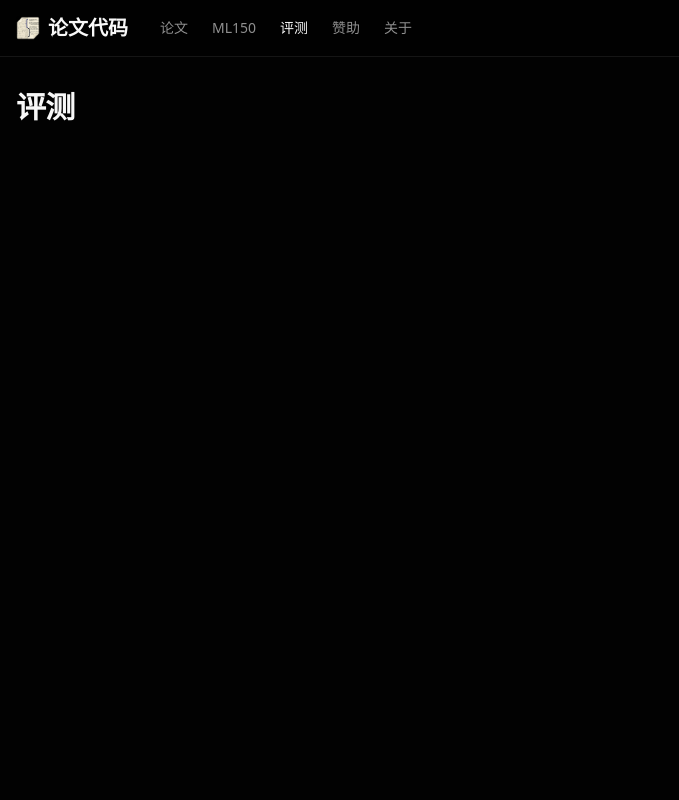
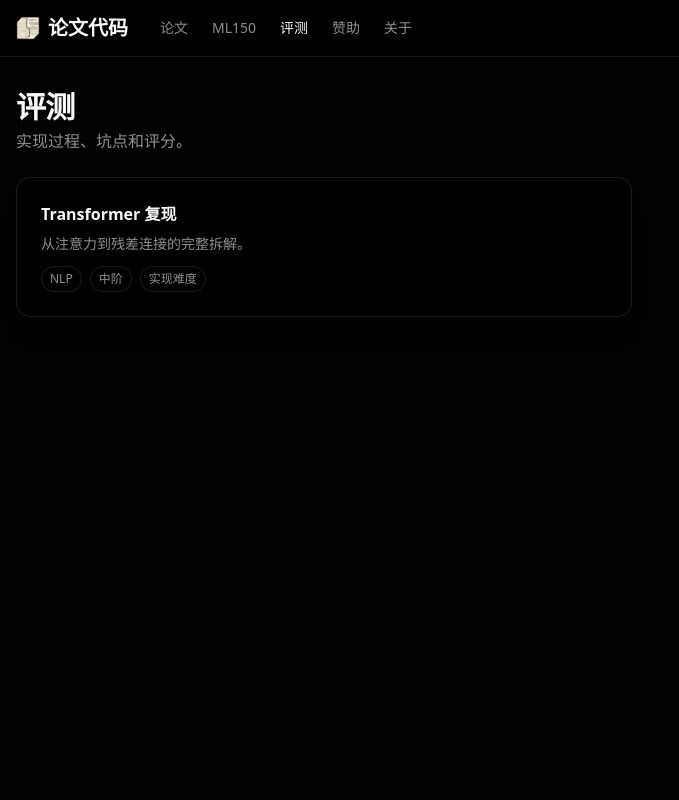
Before and after one commit to cklxx/paper, a React (Vite) app: page /reviews in a window 1280 px wide. Shown: the top 800 px of the page, without its empty margins (0-679 px from the left). Built offline with nearby package versions, Linux system fonts and the light colour scheme.

Commit message:
feat: implement reviews page

```diff
--- /dev/null
+++ b/src/components/ReviewCard.tsx
@@ -0,0 +1,21 @@
+type Review = {
+  title: string;
+  summary: string;
+  tags: string[];
+};
+
+export default function ReviewCard({ review }: { review: Review }) {
+  return (
+    <div className="glass p-6 rounded-xl border border-white/10">
+      <h3 className="font-semibold">{review.title}</h3>
+      <p className="text-sm text-muted-foreground mt-2">{review.summary}</p>
+      <div className="mt-3 flex gap-2 flex-wrap">
+        {review.tags.map((tag) => (
+          <span key={tag} className="text-xs text-muted-foreground border border-white/10 rounded-full px-2 py-1">
+            {tag}
+          </span>
+        ))}
+      </div>
+    </div>
+  );
+}
--- /dev/null
+++ b/src/data/reviews.ts
@@ -0,0 +1,8 @@
+export const reviews = [
+  {
+    id: "1",
+    title: "Transformer 复现",
+    summary: "从注意力到残差连接的完整拆解。",
+    tags: ["NLP", "中阶", "实现难度"],
+  },
+];
--- a/src/pages/Reviews.tsx
+++ b/src/pages/Reviews.tsx
@@ -1,7 +1,16 @@
+import ReviewCard from "../components/ReviewCard";
+import { reviews } from "../data/reviews";
+
 export default function Reviews() {
   return (
     <div className="container mx-auto px-4 py-6 md:py-8 min-h-screen">
       <h1 className="text-2xl md:text-3xl font-bold tracking-tight">评测</h1>
+      <p className="text-muted-foreground mt-1 text-sm md:text-base">实现过程、坑点和评分。</p>
+      <div className="mt-6 grid grid-cols-1 md:grid-cols-2 gap-4">
+        {reviews.map((review) => (
+          <ReviewCard key={review.id} review={review} />
+        ))}
+      </div>
     </div>
   );
 }
```
Also changed, not shown: 1 other file (tests, documents, lock files or other folders).
